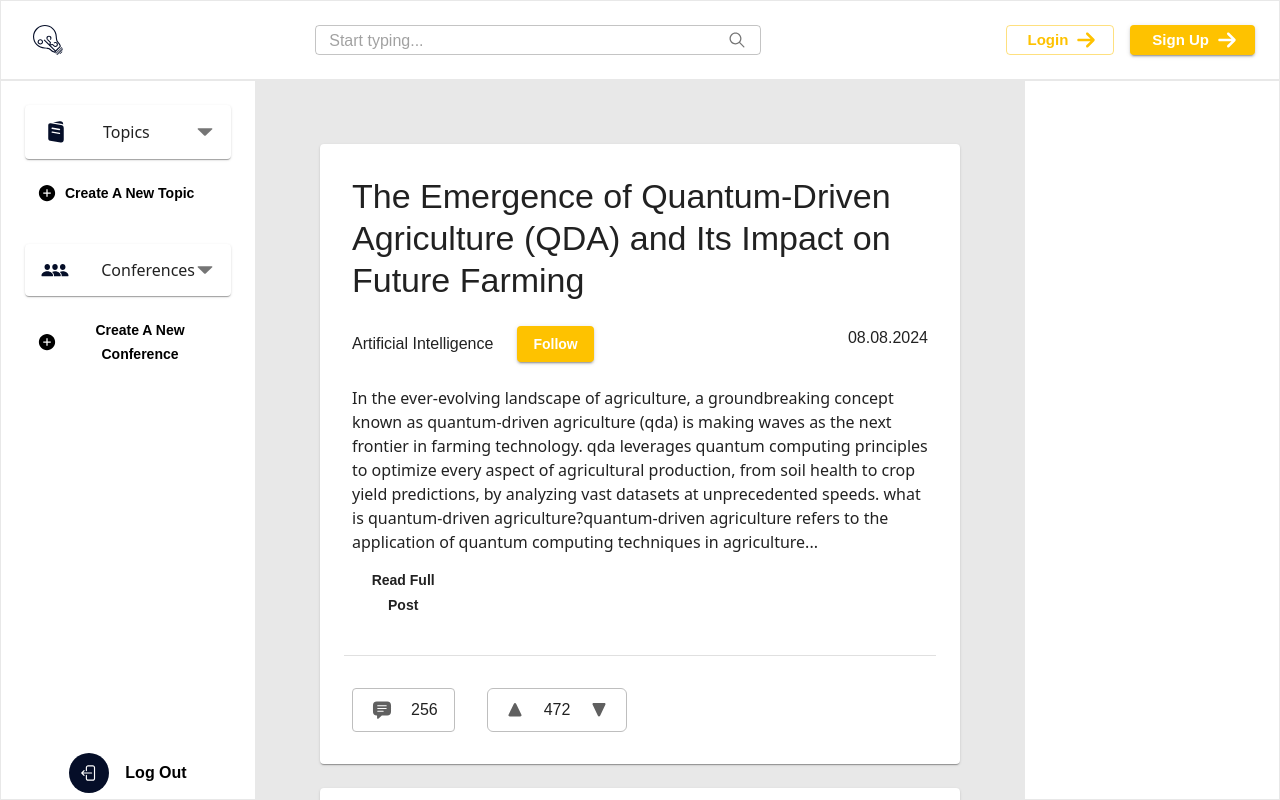
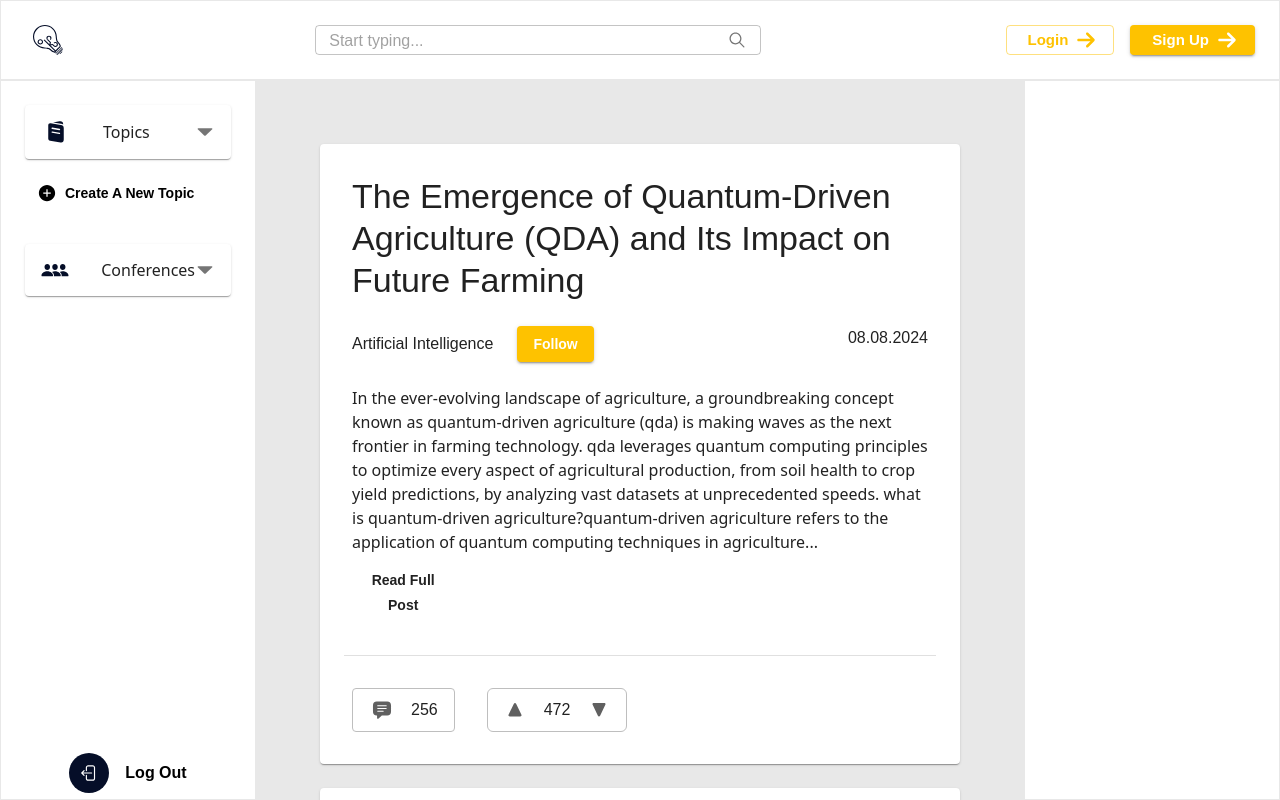
Before and after one commit to dianetc/kleesia, a Next.js app: page /home in a window 1280 px wide. Built offline with nearby package versions, Linux system fonts and the light colour scheme.

Commit message:
Removed Create Conference Button as requested

```diff
--- a/src/app/(forum)/layout.jsx
+++ b/src/app/(forum)/layout.jsx
@@ -128,9 +128,6 @@ let LeftBar = () => {
               </AccordionSummary>
               <AccordionDetails>...</AccordionDetails>
             </Accordion>
-            <Button variant="secondary" startIcon={<PlusIcon size={20} />}>
-              Create a new conference
-            </Button>
           </Stack>
         </Stack>
 
```
